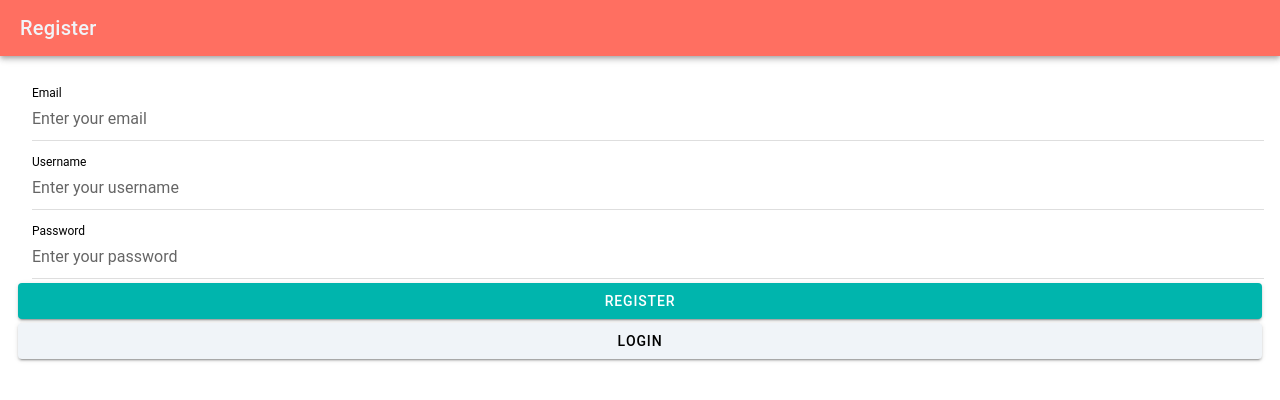
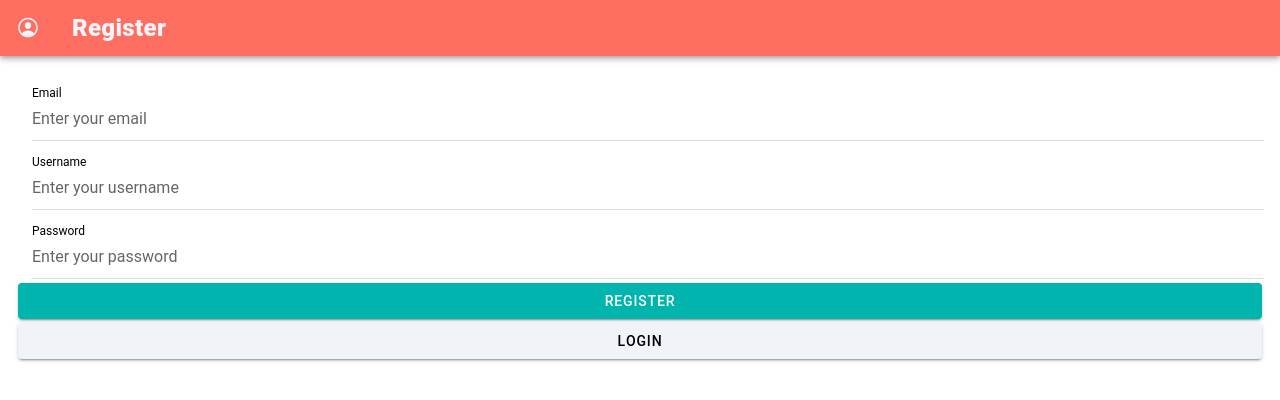
Before and after one commit to ruizterce/linkeem, a React (Vite) app in the folder frontend/: page /register in a window 1280 px wide. Shown: the top 400 px of the page. Built offline with nearby package versions, Linux system fonts and the light colour scheme.

Commit message:
feat(ui): Update Mainheader style and unify usage
- Updated MainHeader style with Tailwind classes
- Updated `Register` and `Login` pages to use `MainHeader` instead of a
custom IonHeader

```diff
--- a/frontend/src/components/MainHeader.tsx
+++ b/frontend/src/components/MainHeader.tsx
@@ -35,13 +35,17 @@ const MainHeader: React.FC<HeaderProps> = ({ title }) => {
       <IonToolbar>
         <IonButtons slot="start">
           <IonButton id="profile-button">
-            <IonIcon icon={personCircleOutline} slot="icon-only"></IonIcon>
+            <IonIcon
+              className="text-light"
+              icon={personCircleOutline}
+              slot="icon-only"
+            ></IonIcon>
           </IonButton>
           <IonPopover trigger="profile-button" dismissOnSelect={true}>
             <IonContent>
               <IonList>
                 <IonItem>
-                  <IonText>
+                  <IonText className="text-primary">
                     <b>{user?.username}</b>
                   </IonText>
                 </IonItem>
@@ -52,7 +56,9 @@ const MainHeader: React.FC<HeaderProps> = ({ title }) => {
             </IonContent>
           </IonPopover>
         </IonButtons>
-        <IonTitle>{title}</IonTitle>
+        <IonTitle className="text-light text-2xl font-extrabold">
+          {title}
+        </IonTitle>
       </IonToolbar>
     </IonHeader>
   );
--- a/frontend/src/pages/Login.tsx
+++ b/frontend/src/pages/Login.tsx
@@ -16,6 +16,7 @@ import { Redirect } from "react-router";
 import { login } from "../api/auth";
 import axios from "axios";
 import { AuthContext } from "../App";
+import MainHeader from "../components/MainHeader";
 
 const Login: React.FC = () => {
   const { user } = useContext(AuthContext);
@@ -59,11 +60,7 @@ const Login: React.FC = () => {
 
   return (
     <IonPage>
-      <IonHeader>
-        <IonToolbar>
-          <IonTitle>Login</IonTitle>
-        </IonToolbar>
-      </IonHeader>
+      <MainHeader title="Login" />
       <IonContent className="ion-padding">
         <IonItem>
           <IonLabel position="stacked">Email</IonLabel>
--- a/frontend/src/pages/Register.tsx
+++ b/frontend/src/pages/Register.tsx
@@ -16,6 +16,7 @@ import { register } from "../api/auth";
 import axios from "axios";
 import { AuthContext } from "../App";
 import { Redirect } from "react-router-dom";
+import MainHeader from "../components/MainHeader";
 
 const Register: React.FC = () => {
   const { user } = useContext(AuthContext);
@@ -61,11 +62,7 @@ const Register: React.FC = () => {
 
   return (
     <IonPage>
-      <IonHeader>
-        <IonToolbar>
-          <IonTitle>Register</IonTitle>
-        </IonToolbar>
-      </IonHeader>
+      <MainHeader title="Register" />
       <IonContent className="ion-padding">
         <IonItem>
           <IonLabel position="stacked">Email</IonLabel>
```
